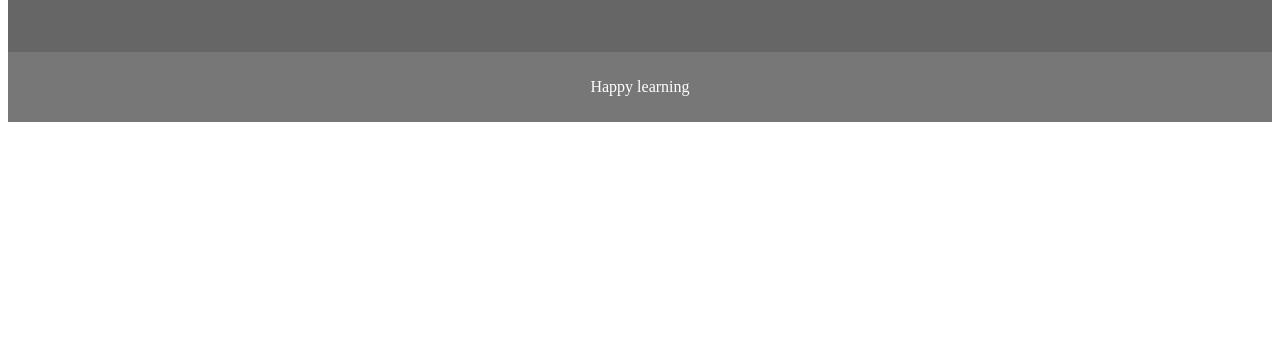
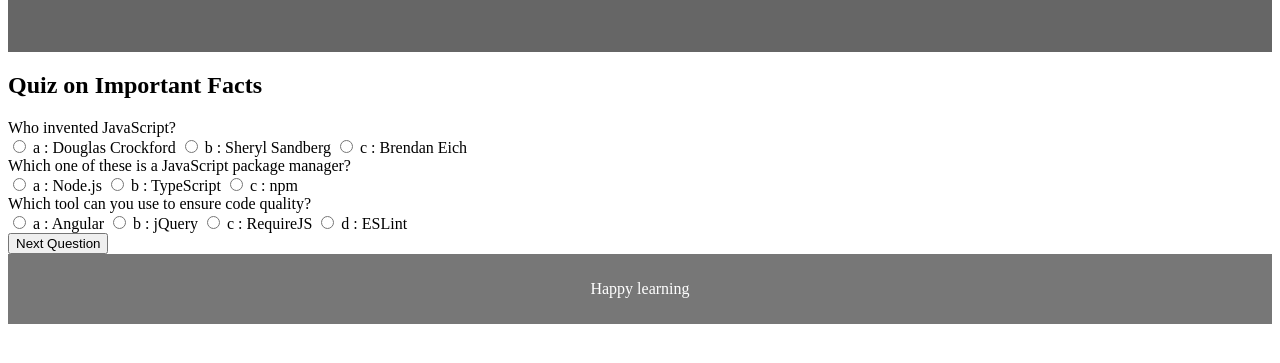
Before and after one commit to ojc011/QuizChallenge, a plain HTML site: page index.html in a window 1280 px wide. Shown: the part 163-526 px from the top of the page. Drawn offline with Linux system fonts and the light colour scheme.

Commit message:
Structured Quiz using js and very little html

```diff
--- a/assets/js/script.js
+++ b/assets/js/script.js
@@ -0,0 +1,153 @@
+(function(){
+    // Functions
+    function buildQuiz(){
+      // variable to store the HTML output
+      const output = [];
+
+      myQuestions.forEach(
+        (currentQuestion, questionNumber) => {
+
+          // variable to store the list of possible answers
+          const answers = [];
+
+          for(letter in currentQuestion.answers){
+
+            // ...added an HTML radio button
+            answers.push(
+              `<label>
+                <input type="radio" name="question${questionNumber}" value="${letter}">
+                ${letter} :
+                ${currentQuestion.answers[letter]}
+              </label>`
+            );
+          }
+
+          // adds the question and its answers to the output
+          output.push(
+            `<div class="slide">
+              <div class="question"> ${currentQuestion.question} </div>
+              <div class="answers"> ${answers.join("")} </div>
+            </div>`
+          );
+        }
+      );
+
+      // combines our output list into one string of HTML and put it on the page
+      quizContainer.innerHTML = output.join('');
+    }
+
+    function showResults(){
+
+      // gathers answer containers from our quiz
+      const answerContainers = quizContainer.querySelectorAll('.answers');
+
+      // keeps track of user's answers
+      let numCorrect = 0;
+
+      // for each question...
+      myQuestions.forEach( (currentQuestion, questionNumber) => {
+
+        // find selected answer
+        const answerContainer = answerContainers[questionNumber];
+        const selector = `input[name=question${questionNumber}]:checked`;
+        const userAnswer = (answerContainer.querySelector(selector) || {}).value;
+
+        // if answer is correct statement
+        if(userAnswer === currentQuestion.correctAnswer){
+          // adds to the number of correct answers
+          numCorrect++;
+
+          // colors the correct answers green
+          answerContainers[questionNumber].style.color = 'lightgreen';
+        }
+        // if answer is incorrect or null
+        else{
+          // colors the answers red
+          answerContainers[questionNumber].style.color = 'red';
+        }
+      });
+
+      // shows number of correct answers out of total
+      resultsContainer.innerHTML = `${numCorrect} out of ${myQuestions.length}`;
+    }
+
+    function showSlide(n) {
+      slides[currentSlide].classList.remove('active-slide');
+      slides[n].classList.add('active-slide');
+      currentSlide = n;
+      if(currentSlide === 0){
+        previousButton.style.display = 'none';
+      }
+      else{
+        previousButton.style.display = 'inline-block';
+      }
+      if(currentSlide === slides.length-1){
+        nextButton.style.display = 'none';
+        submitButton.style.display = 'inline-block';
+      }
+      else{
+        nextButton.style.display = 'inline-block';
+        submitButton.style.display = 'none';
+      }
+    }
+
+    function showNextSlide() {
+      showSlide(currentSlide + 1);
+    }
+
+    function showPreviousSlide() {
+      showSlide(currentSlide - 1);
+    }
+
+    // Variables
+    const quizContainer = document.getElementById('quiz');
+    const resultsContainer = document.getElementById('results');
+    const submitButton = document.getElementById('submit');
+    const myQuestions = [
+      {
+        question: "Who invented JavaScript?",
+        answers: {
+          a: "Douglas Crockford",
+          b: "Sheryl Sandberg",
+          c: "Brendan Eich"
+        },
+        correctAnswer: "c"
+      },
+      {
+        question: "Which one of these is a JavaScript package manager?",
+        answers: {
+          a: "Node.js",
+          b: "TypeScript",
+          c: "npm"
+        },
+        correctAnswer: "c"
+      },
+      {
+        question: "Which tool can you use to ensure code quality?",
+        answers: {
+          a: "Angular",
+          b: "jQuery",
+          c: "RequireJS",
+          d: "ESLint"
+        },
+        correctAnswer: "d"
+      }
+    ];
+
+    // starts the quiz
+    buildQuiz();
+
+    // Pagination
+    const previousButton = document.getElementById("previous");
+    const nextButton = document.getElementById("next");
+    const slides = document.querySelectorAll(".slide");
+    let currentSlide = 0;
+
+    // Show the first slide
+    showSlide(currentSlide);
+
+    // Event listeners
+    submitButton.addEventListener('click', showResults);
+    previousButton.addEventListener("click", showPreviousSlide);
+    nextButton.addEventListener("click", showNextSlide);
+  })();
--- a/index.html
+++ b/index.html
@@ -11,8 +11,16 @@
     <header>
         <h2>Do you know your JavaScript?</h2>
       </header>
-
-
+<section>
+      <h1>Quiz on Important Facts</h1>
+      <div class="quiz-container">
+        <div id="quiz"></div>
+      </div>
+      <button id="previous">Previous Question</button>
+      <button id="next">Next Question</button>
+      <button id="submit">Submit Quiz</button>
+      <div id="results"></div>
+</section>
 
     <footer>
         <p>Happy learning</p>
```
Also changed, not shown: assets/css/style.css (line endings or trailing spaces).
